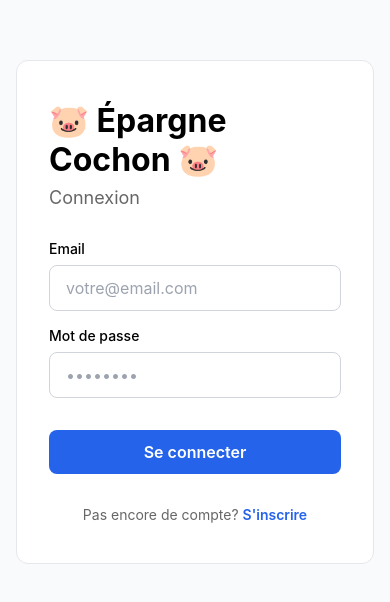
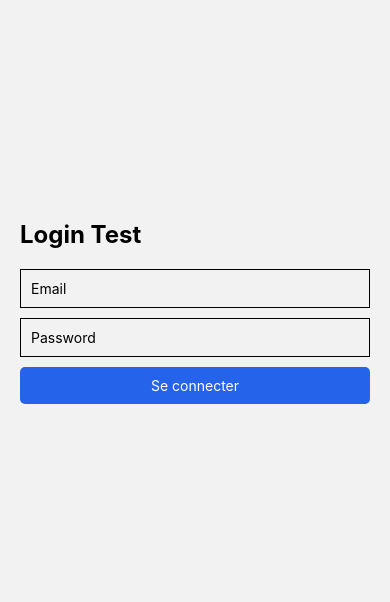
Before and after one commit to ItsCastoor/epargne_cochon, a React Native app: screen /Login in a window 390 px wide. Shown: the part 110-712 px from the top of the page. Built offline with nearby package versions, Linux system fonts and the light colour scheme; no server answers.

Commit message:
feat : test minimal

```diff
--- a/App.tsx
+++ b/App.tsx
@@ -8,7 +8,7 @@ import { logger } from '@/lib/logger';
 import { AuthStackParamList, TabParamList, AppStackParamList } from '@/lib/navigation';
 
 // Screens
-import LoginScreen from '@/screens/auth/LoginScreen';
+import LoginScreenMinimal from '@/screens/auth/LoginScreenMinimal';
 import RegisterScreen from '@/screens/auth/RegisterScreen';
 import DashboardScreen from '@/screens/DashboardScreen';
 import AccountsListScreen from '@/screens/accounts/AccountsListScreen';
@@ -29,7 +29,7 @@ function AuthStackNavigator() {
         headerShown: false
       }}
     >
-      <AuthStack.Screen name="Login" component={LoginScreen} />
+      <AuthStack.Screen name="Login" component={LoginScreenMinimal} />
       <AuthStack.Screen name="Register" component={RegisterScreen} />
     </AuthStack.Navigator>
   );
--- a/screens/accounts/CreateAccountScreen.tsx
+++ b/screens/accounts/CreateAccountScreen.tsx
@@ -158,7 +158,7 @@ const CreateAccountScreen: React.FC<Props> = ({ navigation }) => {
                   <TouchableOpacity
                     key={curr}
                     onPress={() => setCurrency(curr)}
-                    disabled={isLoading}
+                    disabled={!!isLoading}
                     style={{
                       flex: 1,
                       paddingVertical: 12,
@@ -180,7 +180,7 @@ const CreateAccountScreen: React.FC<Props> = ({ navigation }) => {
             <View style={{ gap: 12, marginTop: 24 }}>
               <TouchableOpacity
                 onPress={handleCreate}
-                disabled={isLoading}
+                disabled={!!isLoading}
                 style={{
                   width: '100%',
                   paddingVertical: 12,
@@ -200,7 +200,7 @@ const CreateAccountScreen: React.FC<Props> = ({ navigation }) => {
 
               <TouchableOpacity
                 onPress={() => navigation.goBack()}
-                disabled={isLoading}
+                disabled={!!isLoading}
                 style={{
                   width: '100%',
                   paddingVertical: 12,
--- a/screens/auth/LoginScreen.tsx
+++ b/screens/auth/LoginScreen.tsx
@@ -98,7 +98,7 @@ const LoginScreen: React.FC<Props> = ({ navigation }) => {
                 }}
                 placeholder="••••••••"
                 placeholderTextColor="#9ca3af"
-                secureTextEntry
+                secureTextEntry={true}
                 value={password}
                 onChangeText={setPassword}
                 editable={!isLoading}
--- /dev/null
+++ b/screens/auth/LoginScreenMinimal.tsx
@@ -0,0 +1,61 @@
+import React, { useState } from 'react';
+import { View, TextInput, TouchableOpacity, Text, Alert } from 'react-native';
+import { useAuth } from '@/lib/AuthContext';
+import { NativeStackScreenProps } from '@react-navigation/native-stack';
+import { AuthStackParamList } from '@/lib/navigation';
+
+type Props = NativeStackScreenProps<AuthStackParamList, 'Login'>;
+
+const LoginScreenMinimal: React.FC<Props> = ({ navigation }) => {
+  const [email, setEmail] = useState('');
+  const [password, setPassword] = useState('');
+  const [isLoading, setIsLoading] = useState(false);
+  const { login } = useAuth();
+
+  const handleLogin = async (): Promise<void> => {
+    setIsLoading(true);
+    try {
+      await login(email, password);
+    } catch (error) {
+      const message = error instanceof Error ? error.message : 'Erreur';
+      Alert.alert('Erreur', message);
+    } finally {
+      setIsLoading(false);
+    }
+  };
+
+  return (
+    <View style={{ flex: 1, padding: 20, justifyContent: 'center' }}>
+      <Text style={{ fontSize: 24, marginBottom: 20, color: '#000', fontWeight: 'bold' }}>
+        Login Test
+      </Text>
+
+      <TextInput
+        placeholder="Email"
+        value={email}
+        onChangeText={setEmail}
+        style={{ borderWidth: 1, padding: 10, marginBottom: 10, color: '#000' }}
+      />
+
+      <TextInput
+        placeholder="Password"
+        value={password}
+        onChangeText={setPassword}
+        secureTextEntry={true}
+        style={{ borderWidth: 1, padding: 10, marginBottom: 10, color: '#000' }}
+      />
+
+      <TouchableOpacity
+        onPress={handleLogin}
+        disabled={isLoading}
+        style={{ backgroundColor: '#2563eb', padding: 10, borderRadius: 5 }}
+      >
+        <Text style={{ color: '#fff', textAlign: 'center' }}>
+          {isLoading ? 'Connexion...' : 'Se connecter'}
+        </Text>
+      </TouchableOpacity>
+    </View>
+  );
+};
+
+export default LoginScreenMinimal;
--- a/screens/auth/RegisterScreen.tsx
+++ b/screens/auth/RegisterScreen.tsx
@@ -169,7 +169,7 @@ const RegisterScreen: React.FC<Props> = ({ navigation }) => {
                 }}
                 placeholder="••••••••"
                 placeholderTextColor="#9ca3af"
-                secureTextEntry
+                secureTextEntry={true}
                 value={password}
                 onChangeText={setPassword}
                 editable={!isLoading}
```
